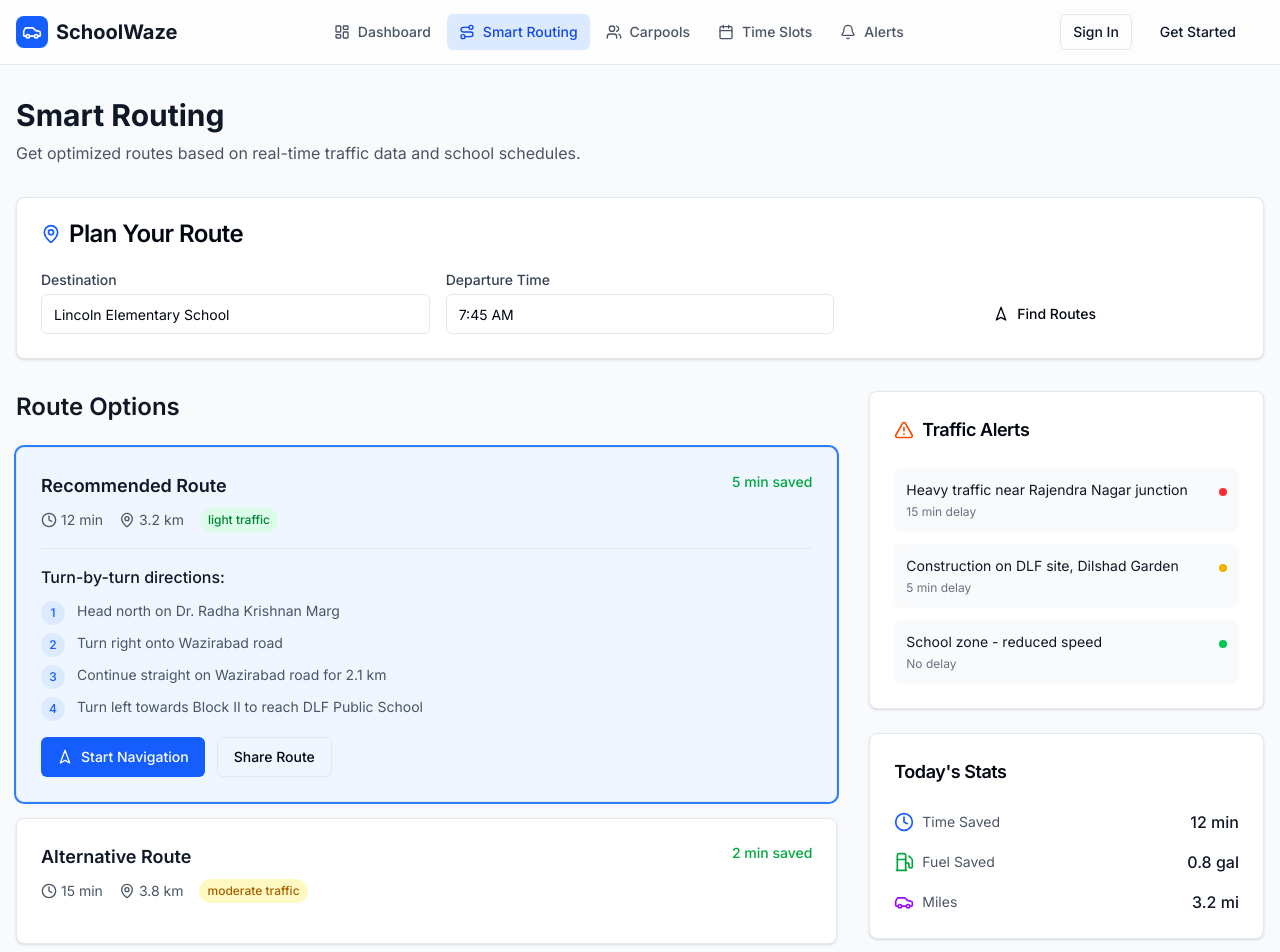
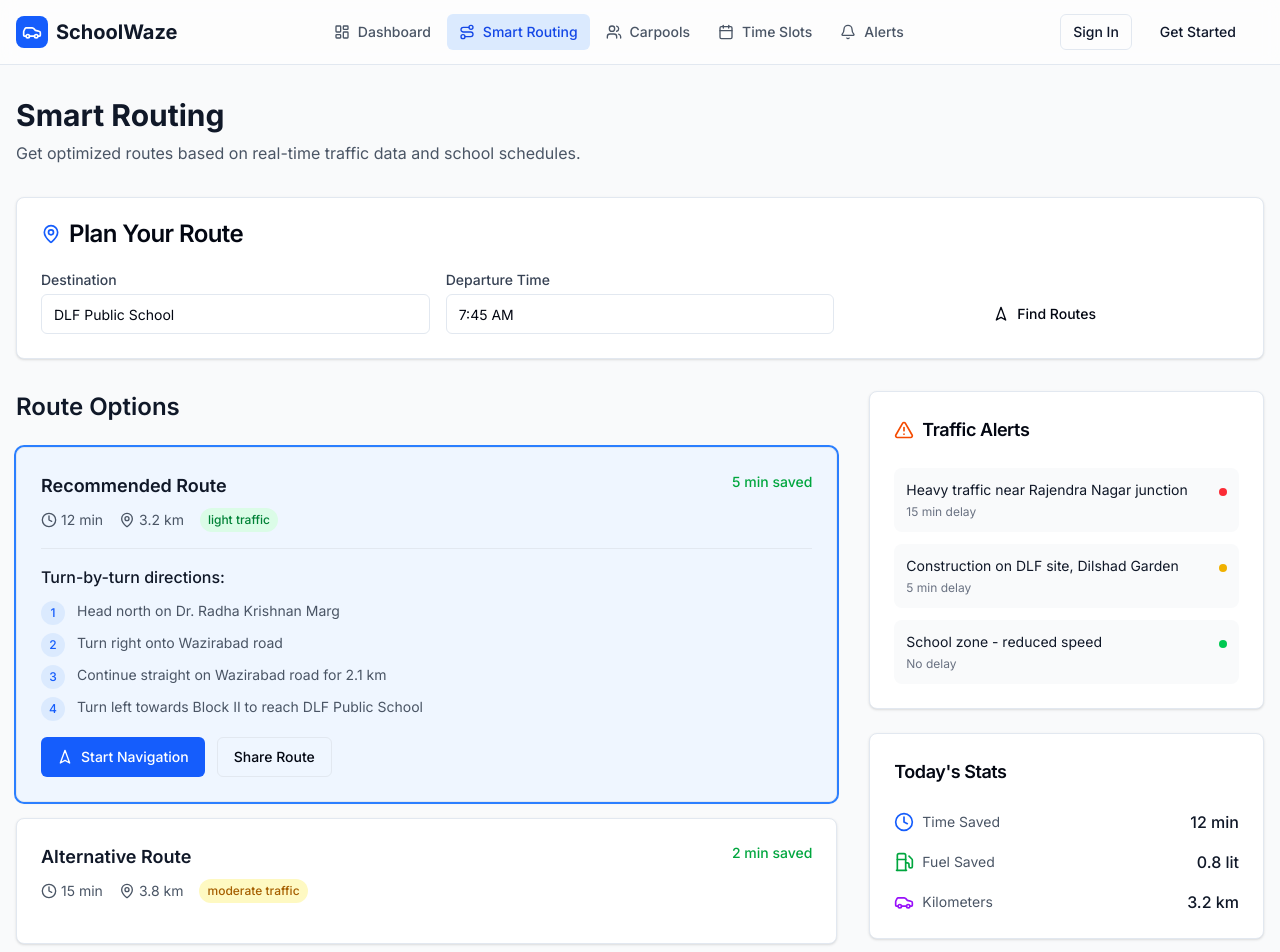
Before and after one commit to imamanmehrotra/schoolwaze, a Next.js app: page /routing in a window 1280 px wide. Shown: the top 952 px of the page. Built offline with nearby package versions, Linux system fonts and the light colour scheme.

Commit message:
Update page.tsx
Made changes to routing page values

```diff
--- a/src/app/routing/page.tsx
+++ b/src/app/routing/page.tsx
@@ -63,7 +63,7 @@ const mockTrafficAlerts = [
 
 export default function RoutingPage() {
   const [selectedRoute, setSelectedRoute] = React.useState(1);
-  const [destination, setDestination] = React.useState('Lincoln Elementary School');
+  const [destination, setDestination] = React.useState('DLF Public School');
   const [departureTime, setDepartureTime] = React.useState('7:45 AM');
 
   return (
@@ -233,15 +233,15 @@ export default function RoutingPage() {
                       <Fuel className="h-5 w-5 mr-2 text-green-600" />
                       <span className="text-sm text-gray-600">Fuel Saved</span>
                     </div>
-                    <span className="font-medium text-gray-900">0.8 gal</span>
+                    <span className="font-medium text-gray-900">0.8 lit</span>
                   </div>
 
                   <div className="flex items-center justify-between">
                     <div className="flex items-center">
                       <Car className="h-5 w-5 mr-2 text-purple-600" />
-                      <span className="text-sm text-gray-600">Miles</span>
+                      <span className="text-sm text-gray-600">Kilometers</span>
                     </div>
-                    <span className="font-medium text-gray-900">3.2 mi</span>
+                    <span className="font-medium text-gray-900">3.2 km</span>
                   </div>
                 </div>
               </CardContent>
```
